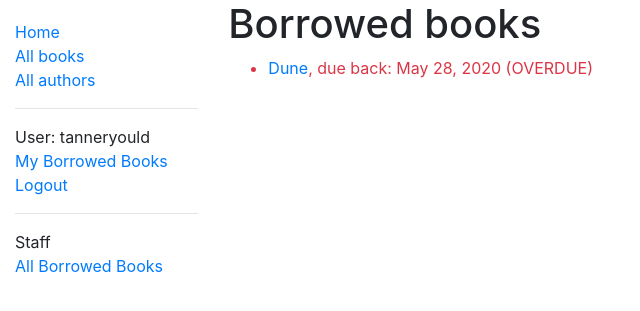
After one commit to tanneryould/mozilla_local_library, a Django app: page /catalog/mybooks/ in a window 1280 px wide. The commit adds this page. Shown: the top 311 px of the page, without its empty margins (0-640 px from the left). Run offline with Django 3.2, Linux system fonts and the light colour scheme; a user stored in the database is signed in; data comes from the database, SQL or seed files in the repository; both versions use the stored data as it was after the commit; some libraries are stand-ins or nearby versions.

Commit message:
finished part 8

```diff
--- a/locallib_project/catalog/admin.py
+++ b/locallib_project/catalog/admin.py
@@ -29,14 +29,14 @@ class BookAdmin(admin.ModelAdmin):
 
 @admin.register(BookInstance)
 class BookInsanceAdmin(admin.ModelAdmin):
-    list_display = ('book', 'status', 'due_back')
+    list_display = ('book', 'status', 'borrower', 'due_back', 'is_overdue')
     list_filter = ('status', 'due_back')
     fieldsets = (
         (None, {
             'fields': ('book', 'imprint', 'id')
         }),
         ('Availability', {
-            'fields': ('status', 'due_back')
+            'fields': ('status', 'due_back', 'borrower')
         }),
     )
 
--- a/locallib_project/catalog/models.py
+++ b/locallib_project/catalog/models.py
@@ -1,6 +1,8 @@
 from django.db import models
 from django.urls import reverse
 import uuid
+from django.contrib.auth.models import User
+from datetime import date
 
 # Create your models here.
 class Genre(models.Model):
@@ -61,6 +63,8 @@ class BookInstance(models.Model):
         ('r', 'Reserved'),
     )
 
+    borrower = models.ForeignKey(User, on_delete=models.SET_NULL, null=True, blank=True)
+
     status = models.CharField(
         max_length=1,
         choices=LOAN_STATUS,
@@ -71,10 +75,19 @@ class BookInstance(models.Model):
 
     class Meta:
         ordering = ['due_back']
+        permissions = (
+            ('can_mark_returned', 'Set book as returned'),
+        )
 
     def __str__(self):
         """String for representing the Model object."""
         return f'{self.id} ({self.book.title})'
+
+    @property
+    def is_overdue(self):
+        if (self.due_back and date.today() > self.due_back) and self.status == 'o':
+            return True
+        return False
 
 class Author(models.Model):
     """Model representing an author."""
--- a/locallib_project/catalog/templates/base_generic.html
+++ b/locallib_project/catalog/templates/base_generic.html
@@ -21,7 +21,13 @@
           <hr>
           {% if user.is_authenticated %}
             <li>User: {{ user.get_username }}</li>
+            <li><a href="{% url 'my-borrowed' %}">My Borrowed Books</a></li>
             <li><a href="{% url 'logout'%}?next={{request.path}}">Logout</a></li>
+          {% if perms.catalog.can_mark_returned %}
+          <hr>
+          <li>Staff</li>
+          <li><a href="{% url 'all-borrowed' %}">All Borrowed Books</a></li>
+          {% endif %}
           {% else %}
             <li><a href="{% url 'login'%}?next={{request.path}}">Login</a></li>
           {% endif %}
--- /dev/null
+++ b/locallib_project/catalog/templates/catalog/bookinstance_list_borrowed_user.html
@@ -0,0 +1,19 @@
+{% extends "base_generic.html" %}
+
+{% block content %}
+    <h1>Borrowed books</h1>
+
+    {% if bookinstance_list %}
+    <ul>
+
+      {% for bookinst in bookinstance_list %}
+      <li class="{% if bookinst.is_overdue %}text-danger{% endif %}">
+        <a href="{% url 'book-detail' bookinst.book.pk %}">{{bookinst.book.title}}</a>, due back: {{ bookinst.due_back }}{% if bookinst.is_overdue %} (OVERDUE){% endif %}
+      </li>
+      {% endfor %}
+    </ul>
+
+    {% else %}
+      <p>There are no books borrowed.</p>
+    {% endif %}
+{% endblock %}
--- a/locallib_project/catalog/urls.py
+++ b/locallib_project/catalog/urls.py
@@ -7,4 +7,6 @@ urlpatterns = [
     path('book/<int:pk>', views.BookDetailView.as_view(), name='book-detail'),
     path('authors/', views.AuthorListView.as_view(), name="authors"),
     path('author/<int:pk>', views.AuthorDetailView.as_view(), name='author-detail'),
+    path('mybooks/', views.LoanedBooksByUserListView.as_view(), name='my-borrowed'),
+    path('borrowed/', views.AllLoanedBooksViewForLibrarians.as_view(), name='all-borrowed')
 ]
--- a/locallib_project/catalog/views.py
+++ b/locallib_project/catalog/views.py
@@ -1,6 +1,7 @@
 from django.shortcuts import render
 from .models import Book, Author, BookInstance, Genre
 from django.views import generic
+from django.contrib.auth.mixins import LoginRequiredMixin, PermissionRequiredMixin
 
 # Create your views here.
 def index(request):
@@ -53,3 +54,20 @@ class AuthorListView(generic.ListView):
 
 class AuthorDetailView(generic.DetailView):
     model = Author
+
+class LoanedBooksByUserListView(LoginRequiredMixin, generic.ListView):
+    model = BookInstance
+    template_name = 'catalog/bookinstance_list_borrowed_user.html'
+    paginate_by = 10
+
+    def get_queryset(self):
+        return BookInstance.objects.filter(borrower=self.request.user).filter(status__exact='o').order_by('due_back')
+
+class AllLoanedBooksViewForLibrarians(LoginRequiredMixin, PermissionRequiredMixin, generic.ListView):
+    model = BookInstance
+    template_name = 'catalog/bookinstance_list_borrowed_librarian.html'
+    permission_required = 'catalog.can_mark_returned'
+    paginate_by = 10
+
+    def get_queryset(self):
+        return BookInstance.objects.filter(status__exact='o').order_by('due_back')
```
Also changed, not shown: locallib_project/catalog/templates/catalog/bookinstance_list_borrowed_librarian.html (added, +19 -0 lines), locallib_project/catalog/migrations/0003_auto_20200529_1542.py (added), locallib_project/catalog/migrations/0004_auto_20200529_1605.py (added), locallib_project/db.sqlite3.
